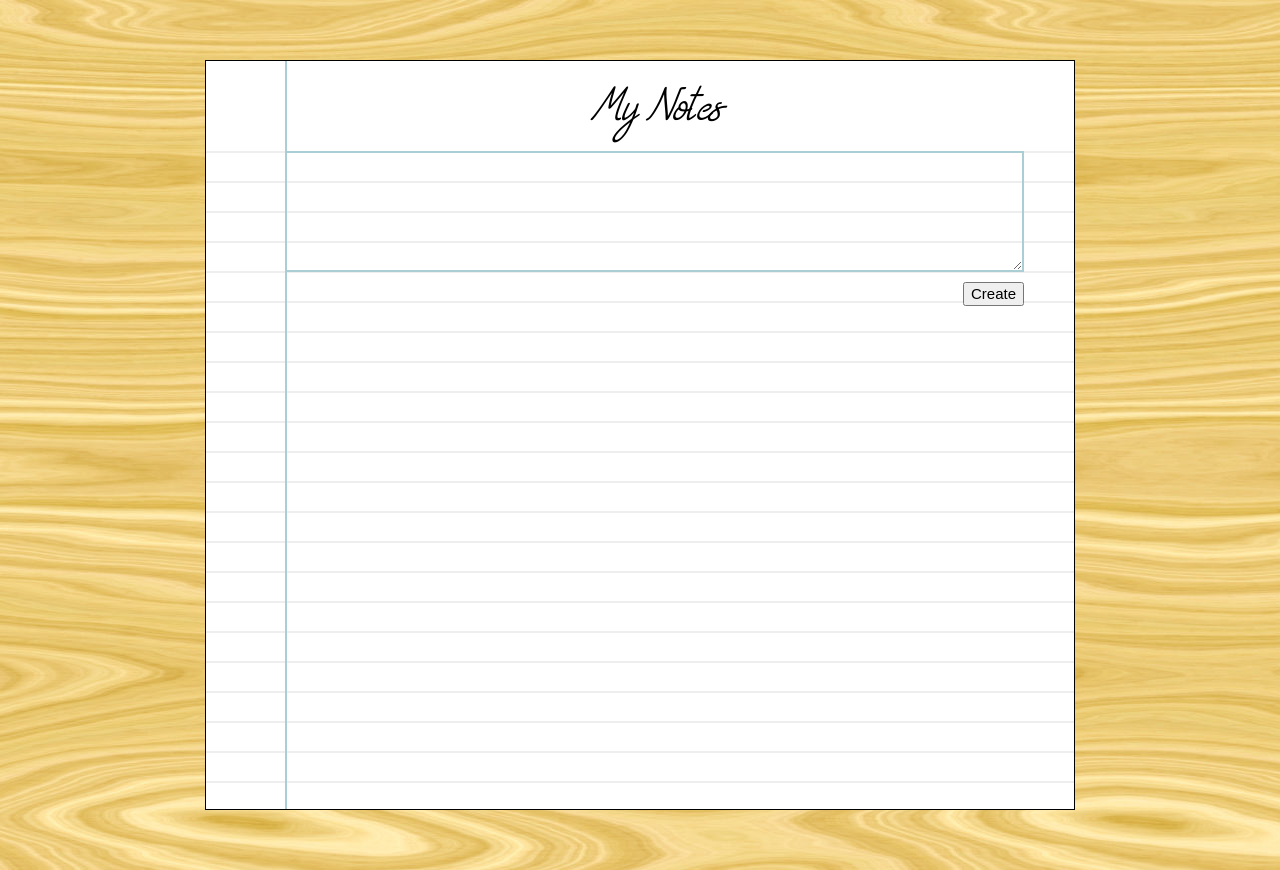
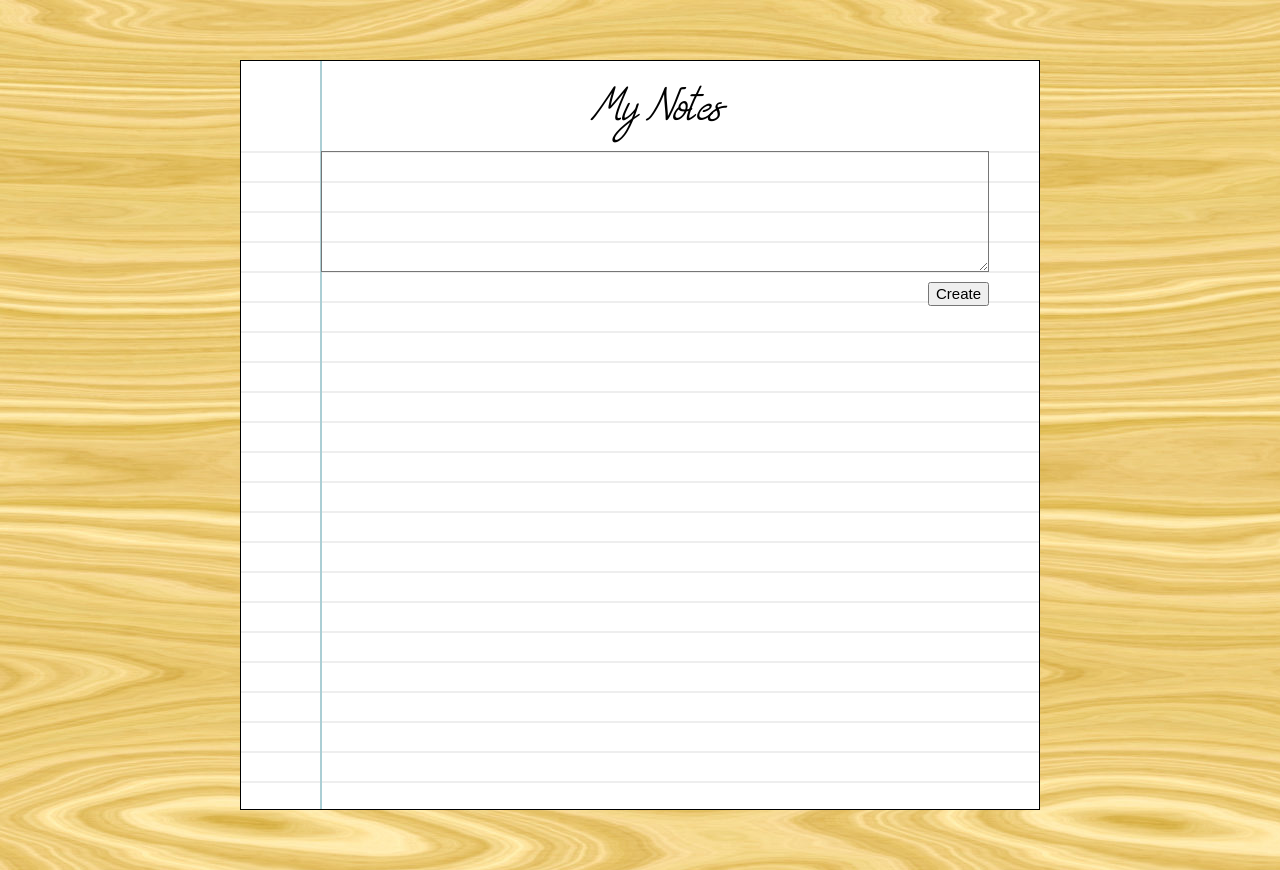
Before and after one commit to JoshSinyor/notes, a website: page index.html in a window 1280 px wide. Drawn offline with Linux system fonts and the light colour scheme.

Commit message:
Update stylesheet.css. Reflects refactoring to em spacing.

```diff
--- a/stylesheet.css
+++ b/stylesheet.css
@@ -20,7 +20,7 @@ body {
   border: 1px solid black;
   width: 75%;
   min-width: 500px;
-  max-width: 1000px;
+  max-width: 800px;
   min-height: 750px;
   margin: auto;
   background-color: #fff;
@@ -35,7 +35,7 @@ body {
     background-image:
       linear-gradient(90deg, transparent 79px, #abced4 79px, #abced4 81px, transparent 81px);
     background-size: 100% 1.2em;
-    height: 75px;
+    height: 3em;
     display: grid;
   }
 
@@ -62,10 +62,9 @@ body {
     #text-box {
       width: 100%;
       height: 4.85em;
-      padding-top: 6px;
+      padding-left: 0.75em;
+      padding-top: 0.25em;
       background-color: inherit;
-      border: 2px solid #abced4;
-      border-left: none;
     }
 
     #create-button {
@@ -81,4 +80,5 @@ body {
     p {
       margin: 0px;
       margin-bottom: 1.2em;
+      padding-left: 0.75em;
     }
```
